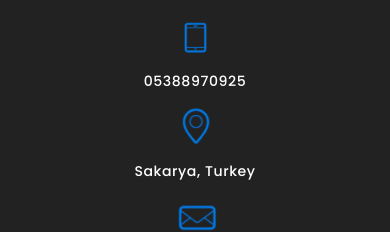
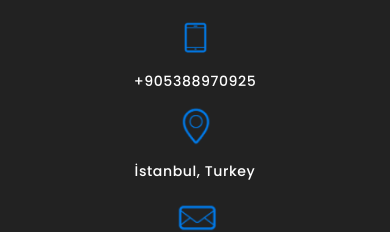
Before and after one commit to moataz-armash/portfolio, a Next.js app: page /contact in a window 390 px wide. Shown: the part 157-389 px from the top of the page. Built offline with nearby package versions, Linux system fonts and the light colour scheme.

Commit message:
Update contact information with correct phone number and location

```diff
--- a/src/components/ContactPage/ContactInfo.tsx
+++ b/src/components/ContactPage/ContactInfo.tsx
@@ -11,11 +11,11 @@ function ContactInfo() {
         <div className="first-contact-container">
           <div className="info-container">
             <Image className="image-icon" src={phone} alt="phone" />
-            <div className="phone-number">05388970925</div>
+            <div className="phone-number">+905388970925</div>
           </div>
           <div className="info-container">
             <Image className="image-icon" src={location} alt="phone" />
-            <div className="phone-number">Sakarya, Turkey</div>
+            <div className="phone-number">İstanbul, Turkey</div>
           </div>
           <div className="info-container">
             <Image className="image-icon" src={mail} alt="phone" />
```
